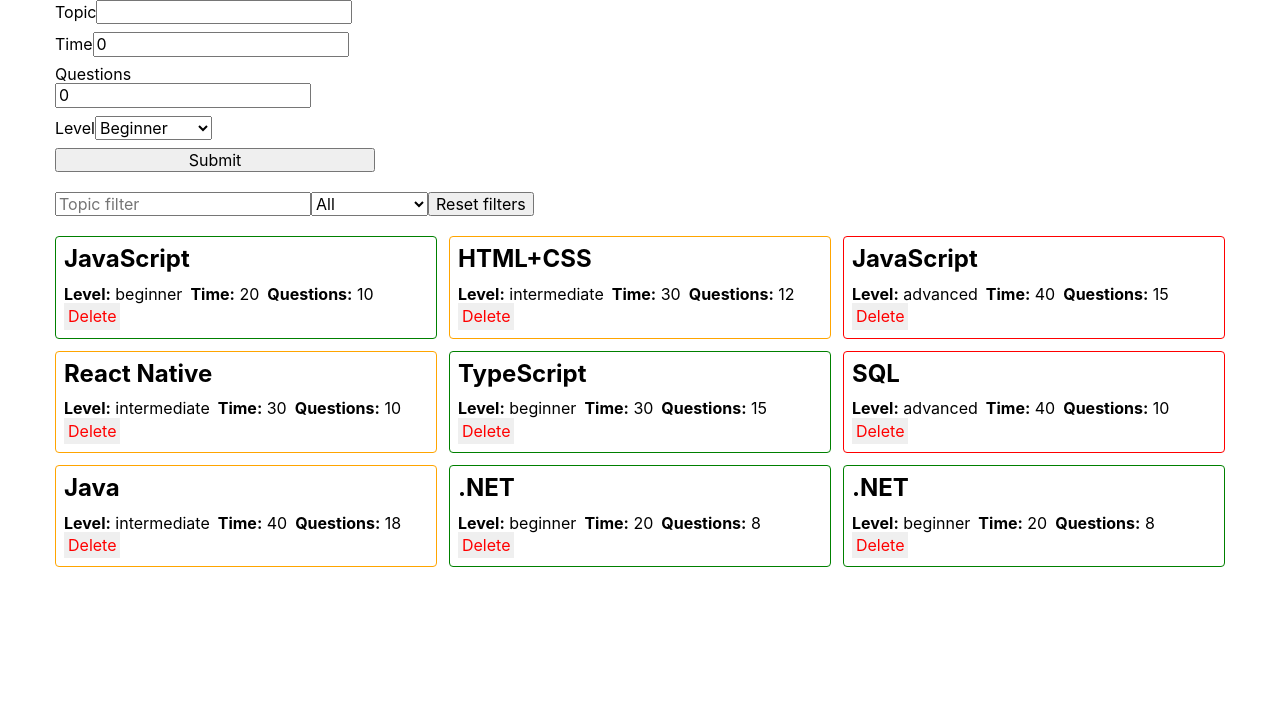
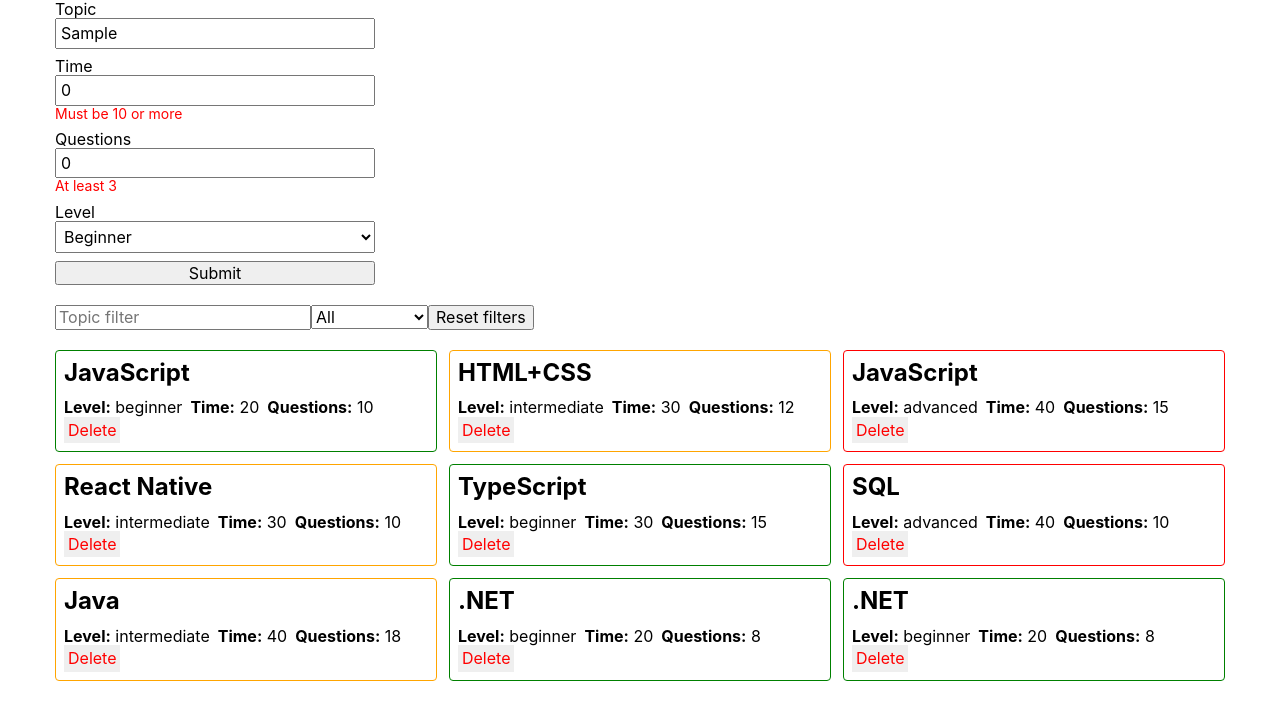
Before and after one commit to shaman2507/React-class-work-03, a React (Create React App) app: page / in a window 1280 px wide. Both pictures are taken after typing "Sample" into the empty fields and a click on the button "Submit". Shown: the top 720 px of the page. Built offline with nearby package versions, Linux system fonts and the light colour scheme.

Commit message:
validation + Formik + Yapi

```diff
--- a/package.json
+++ b/package.json
@@ -9,11 +9,13 @@
     "@testing-library/user-event": "^13.5.0",
     "formik": "^2.4.5",
     "modern-normalize": "^2.0.0",
+    "nanoid": "^5.0.2",
     "react": "^18.1.0",
     "react-dom": "^18.1.0",
     "react-scripts": "5.0.1",
     "styled-components": "^6.1.0",
-    "web-vitals": "^2.1.3"
+    "web-vitals": "^2.1.3",
+    "yup": "^1.3.2"
   },
   "scripts": {
     "start": "react-scripts start",
--- a/src/components/App.jsx
+++ b/src/components/App.jsx
@@ -2,6 +2,7 @@ import { QuizForm } from './QuizForm/QuizForm';
 import { QuizList } from './QuizList/QuizList';
 import { SearchBar } from './SearchBar';
 import { Component } from 'react';
+import { nanoid } from 'nanoid';
 import { GlobalStyle } from './GlobalStyle';
 import { Layout } from './Layout';
 import initialQuizItems from './quiz-items.json';
@@ -54,6 +55,19 @@ export class App extends Component {
     });
   };
 
+  addQuiz = newQuiz => {
+    const quiz = {
+      ...newQuiz,
+      id: nanoid(),
+    }
+
+    this.setState(prevState => {
+      return {
+        quizItems: [...prevState.quizItems, quiz],
+      };
+    });
+  };
+
   render() {
     const { quizItems,filters } = this.state;
 
@@ -72,7 +86,7 @@ export class App extends Component {
 
     return (
       <Layout>
-        <QuizForm />
+        <QuizForm onAdd={this.addQuiz} />
         <SearchBar
           filters={filters}
           onUpdateTopic={this.updateTopicFilter}
--- a/src/components/QuizForm/QuizForm.js
+++ b/src/components/QuizForm/QuizForm.js
@@ -1,7 +1,15 @@
-import { Formik, Field } from 'formik';
-import { StyledForm } from './QuizForm.styled';
+import { Formik } from 'formik';
+import * as Yup from 'yup';
+import { Form, Field, FormGroup, ErrorMessage } from './QuizForm.styled';
 
-export const QuizForm = () => {
+const quizSchema = Yup.object().shape({
+    topic: Yup.string().min(3, 'Too Short!').required('Required'),
+    time: Yup.number().min(10, 'Must be 10 or more').required('Required'),
+    questions: Yup.number().min(3, 'At least 3').required('Required'),
+    level: Yup.string().oneOf(['beginner', 'intermediate', 'advanced']),
+})
+
+export const QuizForm = ({ onAdd }) => {
     return (
         <Formik
             initialValues={{
@@ -9,39 +17,45 @@ export const QuizForm = () => {
                 time: 0,
                 questions: 0,
                 level: 'beginner',
-            }}
+            }
+        }
+            validationSchema={quizSchema}
             onSubmit={(values, actions) => {
-                console.log(values);
+                onAdd(values);
                 actions.resetForm();
             }}
         >
-            <StyledForm>
-                <label>
+            <Form>
+                <FormGroup>
                     Topic
                     <Field name="topic" />
-                </label>
+                    <ErrorMessage name="topic" component="span" />
+                </FormGroup>
 
-                <label>
+                <FormGroup>
                     Time
-                    <Field name="time" type="number"/>
-                </label>
+                    <Field name="time" type="number" />
+                    <ErrorMessage name="time" component="span" />
+                </FormGroup>
 
-                <label>
+                <FormGroup>
                     Questions
-                    <Field name="questions" type="number"/>
-                </label>
+                    <Field name="questions" type="number" />
+                    <ErrorMessage name="questions" component="span" />
+                </FormGroup>
 
-                <label>
+                <FormGroup>
                     Level
                     <Field as="select" name="level">
                         <option value="beginner">Beginner</option>
                         <option value="intermediate">Intermediate</option>
                         <option value="advanced">Advanced</option>
                     </Field>
-                </label>
+                    <ErrorMessage name="level" component="span" />
+                </FormGroup>
 
                 <button type="submit">Submit</button>
-            </StyledForm>
+            </Form>
         </Formik>
     );
 };
--- a/src/components/QuizForm/QuizForm.styled.js
+++ b/src/components/QuizForm/QuizForm.styled.js
@@ -1,9 +1,28 @@
-import { Form } from 'formik';
+import {
+  Form as FormikForm,
+  Field as FormikField,
+  ErrorMessage as FormikError
+} from 'formik';
 import styled from 'styled-components';
 
-export const StyledForm = styled(Form)`
+export const Form = styled(FormikForm)`
   display: flex;
   flex-direction: column;
   gap: 8px;
   max-width: 320px;
 `;
+
+export const Field = styled(FormikField)`
+  padding: 4px;
+  font: inherit;
+`;
+
+export const FormGroup = styled.label`
+  display: flex;
+  flex-direction: column;
+`;
+
+export const ErrorMessage = styled(FormikError)`
+  color: ${p => p.theme.colors.red};
+  font-size: 14px;
+`;
```
Also changed, not shown: 1 other file (tests, documents, lock files or other folders).
